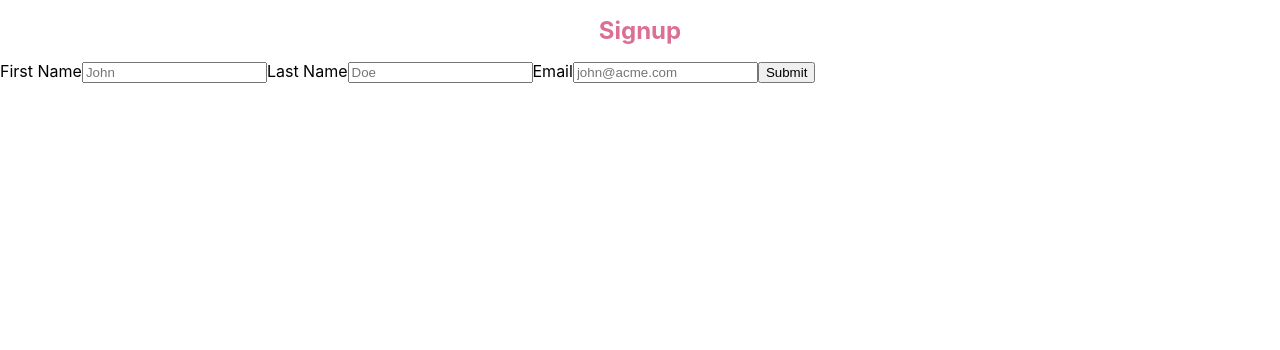
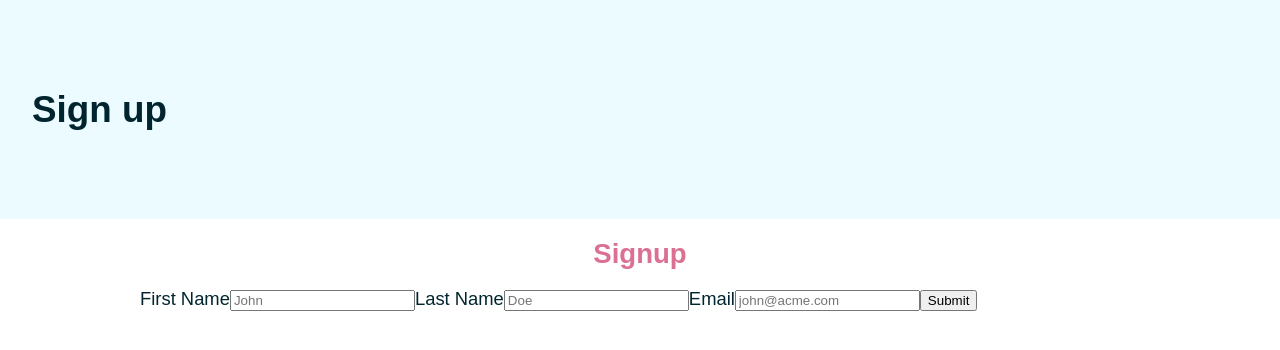
Before and after one commit to NitorCreations/CSS-Poc-1, a React (Create React App) app: page / in a window 1280 px wide. Shown: the top 350 px of the page. Built offline with nearby package versions, Linux system fonts and the light colour scheme.

Commit message:
Added header JS component and styles for header and global.

```diff
--- a/src/App.css
+++ /dev/null
@@ -1,38 +0,0 @@
-.App {
-  text-align: center;
-}
-
-.App-logo {
-  height: 40vmin;
-  pointer-events: none;
-}
-
-@media (prefers-reduced-motion: no-preference) {
-  .App-logo {
-    animation: App-logo-spin infinite 20s linear;
-  }
-}
-
-.App-header {
-  background-color: #282c34;
-  min-height: 100vh;
-  display: flex;
-  flex-direction: column;
-  align-items: center;
-  justify-content: center;
-  font-size: calc(10px + 2vmin);
-  color: white;
-}
-
-.App-link {
-  color: #61dafb;
-}
-
-@keyframes App-logo-spin {
-  from {
-    transform: rotate(0deg);
-  }
-  to {
-    transform: rotate(360deg);
-  }
-}
--- a/src/App.tsx
+++ b/src/App.tsx
@@ -1,6 +1,11 @@
 import React from "react";
 import { Formik, Field, Form, FormikHelpers } from "formik";
 import styled from "styled-components";
+import { ThemeProvider } from "styled-components";
+
+import Container from "./components/styles/Container.styled";
+import Header from "./components/Header";
+import GlobalStyles from "./components/styles/Global";
 
 const Title = styled.h1`
   font-size: 1.5em;
@@ -13,9 +18,21 @@ interface Values {
   email: string;
 }
 
+const theme = {
+  colors: {
+    header: "#ebfbff",
+    body: "#ffffff",
+    footer: "#003333",
+  },
+};
+
 function App() {
   return (
-    <div>
+    <ThemeProvider theme={theme}>
+      <>
+        <GlobalStyles />
+        <Header />
+        <Container>
           <Title>Signup</Title>
           <Formik
             initialValues={{
@@ -51,7 +68,9 @@ function App() {
               <button type="submit">Submit</button>
             </Form>
           </Formik>
-    </div>
+        </Container>
+      </>
+    </ThemeProvider>
   );
 }
 
--- /dev/null
+++ b/src/components/Header.tsx
@@ -0,0 +1,9 @@
+import StyledHeader from "./styles/Header.styled";
+
+export default function Header() {
+  return (
+    <StyledHeader>
+      <h1>Sign up</h1>
+    </StyledHeader>
+  );
+}
--- /dev/null
+++ b/src/components/styles/Container.styled.tsx
@@ -0,0 +1,10 @@
+import styled from "styled-components";
+
+const Container = styled.div`
+  width: 1000px;
+  max-width: 100%;
+  padding: 0 2rem;
+  margin: 0 auto;
+`;
+
+export default Container;
--- /dev/null
+++ b/src/components/styles/Global.tsx
@@ -0,0 +1,30 @@
+import { createGlobalStyle } from "styled-components";
+
+const GlobalStyles = createGlobalStyle`
+    * {
+        box-sizing: flex;
+    }
+
+    h1 {
+        padding: 0 2rem;
+    }
+
+    body {
+        background: #ffffff;
+        color: hsl(192, 100%, 9%);
+        font-family: sans-serif;
+        font-size: 1.15em;
+        margin: 0;
+    }
+
+    p {
+        opacity: 0.6;
+        line-height: 1.5;
+    }
+
+    img {
+        max-width: 100%;
+    }
+`;
+
+export default GlobalStyles;
--- /dev/null
+++ b/src/components/styles/Header.styled.tsx
@@ -0,0 +1,8 @@
+import styled from "styled-components";
+
+const StyledHeader = styled.header`
+  background-color: ${({ theme }) => theme.colors.header};
+  padding: 4rem 0;
+`;
+
+export default StyledHeader;
--- a/src/index.css
+++ /dev/null
@@ -1,13 +0,0 @@
-body {
-  margin: 0;
-  font-family: -apple-system, BlinkMacSystemFont, 'Segoe UI', 'Roboto', 'Oxygen',
-    'Ubuntu', 'Cantarell', 'Fira Sans', 'Droid Sans', 'Helvetica Neue',
-    sans-serif;
-  -webkit-font-smoothing: antialiased;
-  -moz-osx-font-smoothing: grayscale;
-}
-
-code {
-  font-family: source-code-pro, Menlo, Monaco, Consolas, 'Courier New',
-    monospace;
-}
```
Also changed, not shown: src/index.tsx (+5 -6 lines). Lines whose indentation alone changed are shown as unchanged.
